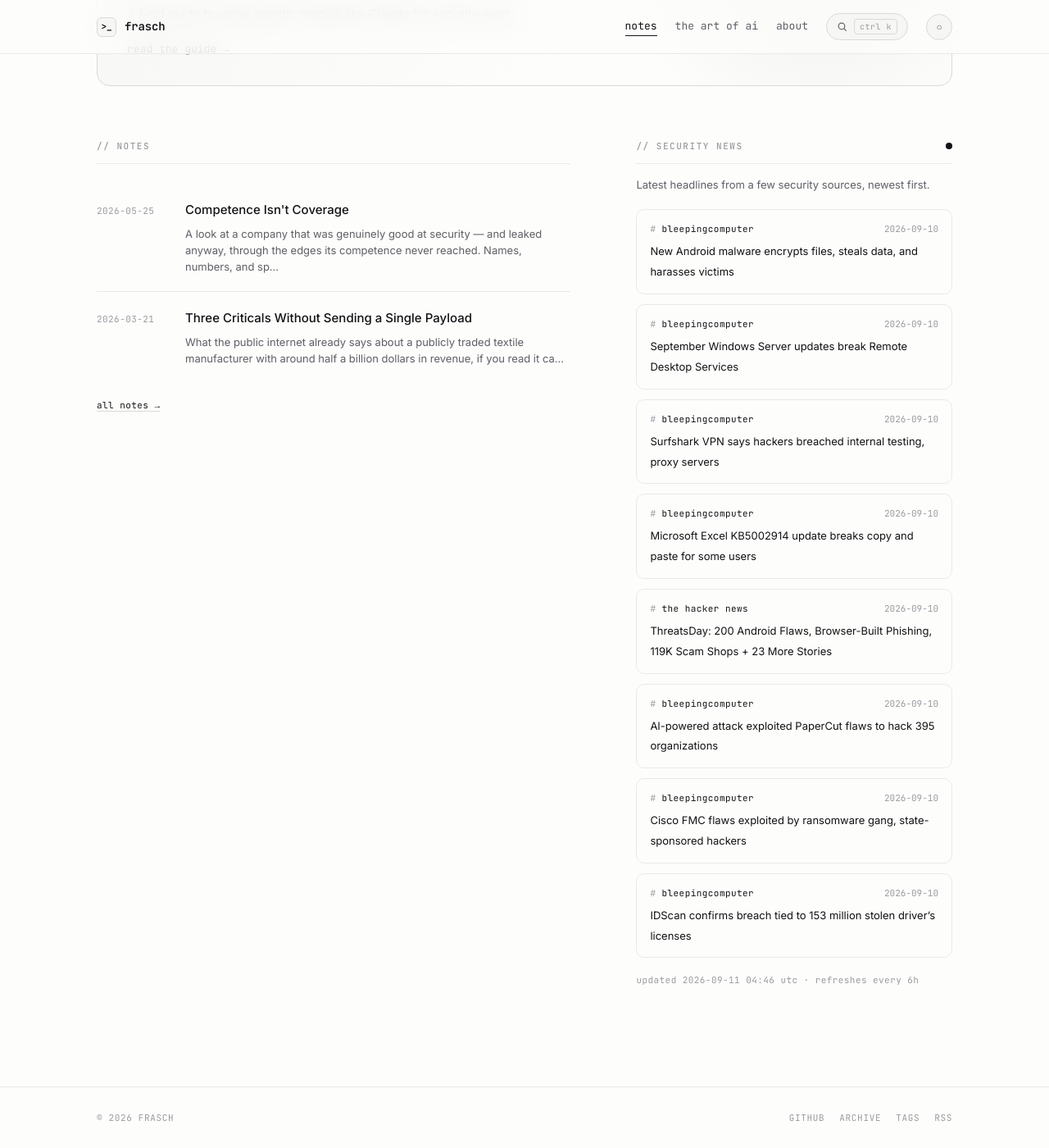
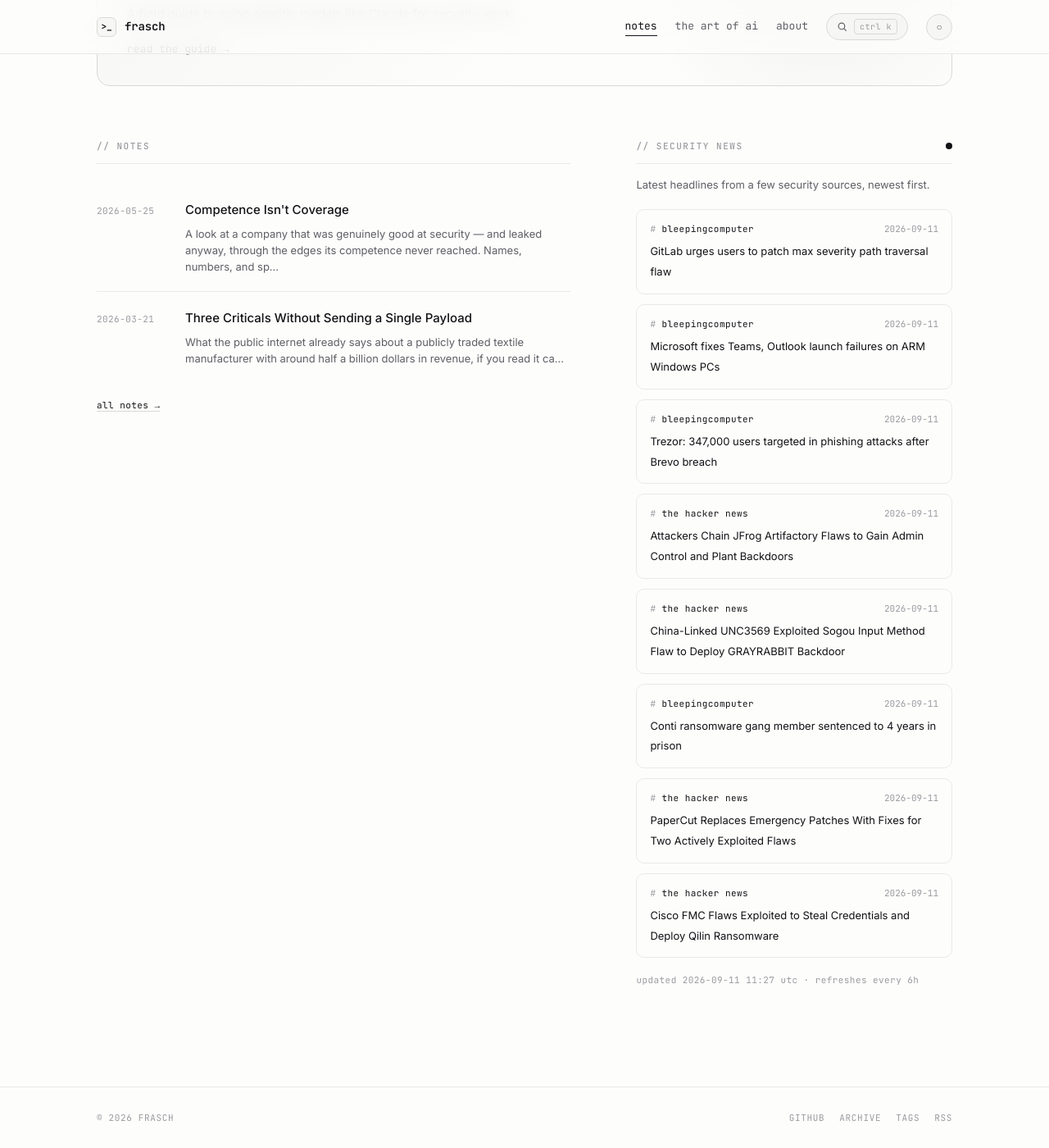
Before and after one commit to whoisfrasch/frasch, a Jekyll site: the page built from index.html, in a window 1280 px wide and 1400 px high, scrolled down 615 px. Shown: the whole window at 82% size. Built offline with Jekyll 4.4.1, drawn with Linux system fonts in a browser that asks for light colours.

Commit message:
Refresh security news feed

```diff
--- a/_data/news.json
+++ b/_data/news.json
@@ -1,53 +1,53 @@
 {
-  "updated": "2026-09-11T04:46:05Z",
+  "updated": "2026-09-11T11:27:20Z",
   "items": [
     {
       "source": "bleepingcomputer",
-      "title": "New Android malware encrypts files, steals data, and harasses victims",
-      "link": "https://www.bleepingcomputer.com/news/security/new-android-malware-encrypts-files-steals-data-and-harasses-victims/",
-      "date": "2026-09-10T21:40:43Z"
+      "title": "GitLab urges users to patch max severity path traversal flaw",
+      "link": "https://www.bleepingcomputer.com/news/security/gitlab-urges-users-to-patch-max-severity-path-traversal-flaw/",
+      "date": "2026-09-11T11:15:22Z"
     },
     {
       "source": "bleepingcomputer",
-      "title": "September Windows Server updates break Remote Desktop Services",
-      "link": "https://www.bleepingcomputer.com/news/microsoft/september-windows-server-updates-break-remote-desktop-services/",
-      "date": "2026-09-10T20:34:37Z"
+      "title": "Microsoft fixes Teams, Outlook launch failures on ARM Windows PCs",
+      "link": "https://www.bleepingcomputer.com/news/microsoft/microsoft-fixes-teams-outlook-launch-failures-on-arm-windows-pcs/",
+      "date": "2026-09-11T09:39:37Z"
     },
     {
       "source": "bleepingcomputer",
-      "title": "Surfshark VPN says hackers breached internal testing, proxy servers",
-      "link": "https://www.bleepingcomputer.com/news/security/surfshark-vpn-says-hackers-breached-internal-testing-proxy-servers/",
-      "date": "2026-09-10T19:15:07Z"
+      "title": "Trezor: 347,000 users targeted in phishing attacks after Brevo breach",
+      "link": "https://www.bleepingcomputer.com/news/security/trezor-347-000-users-targeted-in-phishing-attacks-after-brevo-breach/",
+      "date": "2026-09-11T07:55:15Z"
+    },
+    {
+      "source": "the hacker news",
+      "title": "Attackers Chain JFrog Artifactory Flaws to Gain Admin Control and Plant Backdoors",
+      "link": "https://thehackernews.com/2026/09/attackers-chain-jfrog-artifactory-flaws.html",
+      "date": "2026-09-11T07:31:05Z"
+    },
+    {
+      "source": "the hacker news",
+      "title": "China-Linked UNC3569 Exploited Sogou Input Method Flaw to Deploy GRAYRABBIT Backdoor",
+      "link": "https://thehackernews.com/2026/09/china-linked-unc3569-exploited-sogou.html",
+      "date": "2026-09-11T07:14:09Z"
     },
     {
       "source": "bleepingcomputer",
-      "title": "Microsoft Excel KB5002914 update breaks copy and paste for some users",
-      "link": "https://www.bleepingcomputer.com/news/microsoft/microsoft-excel-kb5002914-update-breaks-copy-and-paste-for-some-users/",
-      "date": "2026-09-10T19:07:33Z"
+      "title": "Conti ransomware gang member sentenced to 4 years in prison",
+      "link": "https://www.bleepingcomputer.com/news/security/conti-ransomware-gang-member-sentenced-to-four-years-in-prison/",
+      "date": "2026-09-11T06:48:37Z"
     },
     {
       "source": "the hacker news",
-      "title": "ThreatsDay: 200 Android Flaws, Browser-Built Phishing, 119K Scam Shops + 23 More Stories",
-      "link": "https://thehackernews.com/2026/09/threatsday-200-android-flaws-browser.html",
-      "date": "2026-09-10T17:47:38Z"
+      "title": "PaperCut Replaces Emergency Patches With Fixes for Two Actively Exploited Flaws",
+      "link": "https://thehackernews.com/2026/09/papercut-replaces-emergency-patches.html",
+      "date": "2026-09-11T06:46:18Z"
     },
     {
-      "source": "bleepingcomputer",
-      "title": "AI-powered attack exploited PaperCut flaws to hack 395 organizations",
-      "link": "https://www.bleepingcomputer.com/news/security/ai-powered-attack-exploited-papercut-flaws-to-hack-395-organizations/",
-      "date": "2026-09-10T15:55:56Z"
-    },
-    {
-      "source": "bleepingcomputer",
-      "title": "Cisco FMC flaws exploited by ransomware gang, state-sponsored hackers",
-      "link": "https://www.bleepingcomputer.com/news/security/cisco-fmc-flaws-exploited-by-ransomware-gang-state-sponsored-hackers/",
-      "date": "2026-09-10T15:43:58Z"
-    },
-    {
-      "source": "bleepingcomputer",
-      "title": "IDScan confirms breach tied to 153 million stolen driver’s licenses",
-      "link": "https://www.bleepingcomputer.com/news/security/idscan-confirms-breach-tied-to-153-million-stolen-drivers-licenses/",
-      "date": "2026-09-10T14:55:33Z"
+      "source": "the hacker news",
+      "title": "Cisco FMC Flaws Exploited to Steal Credentials and Deploy Qilin Ransomware",
+      "link": "https://thehackernews.com/2026/09/cisco-fmc-flaws-exploited-to-steal.html",
+      "date": "2026-09-11T06:19:59Z"
     }
   ]
 }
```
